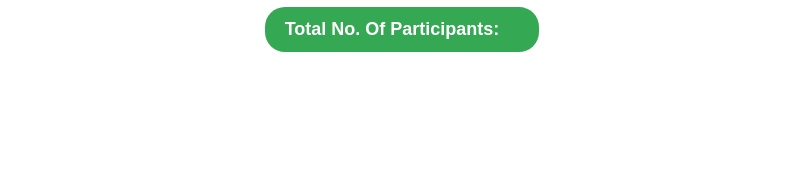
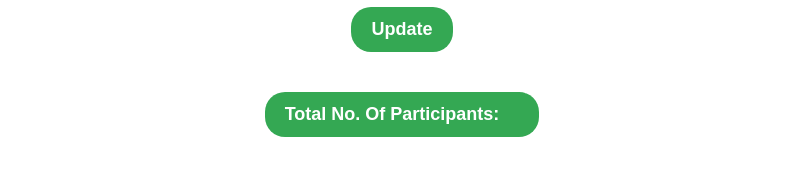
Before and after one commit to DSCCUSAT/dsa-leaderboard, a website with bundled scripts: page index.html in a window 1280 px wide. Shown: the part 168-344 px from the top of the page, without its empty margins (238-1041 px from the left). Built offline with nearby package versions, Linux system fonts and the light colour scheme; no server answers.

Commit message:
everything

```diff
--- a/index.html
+++ b/index.html
@@ -26,7 +26,7 @@
         </h1>
         <span class="logospan"><img class="logo" src="https://logogen.gdscasu.com/logos/gdsc-logo.png" alt="Logo"></span>
     </div>
-    <div><button style="display: none;" id="update" type="button">Update</button></div>
+    <div><button id="update" type="button">Update</button></div>
     <div id="total" class="small">Total No. Of Participants: &nbsp;&nbsp;&nbsp;</div>
 
     <!--add the other players-->
--- a/script.js
+++ b/script.js
@@ -182,7 +182,7 @@ function update(){
                 }
             //}
             //console.log(recents)
-            //console.log(result)
+            console.log(result)
             count+=1
             console.log(count,"/",total)
         }).catch(function(error){
```
